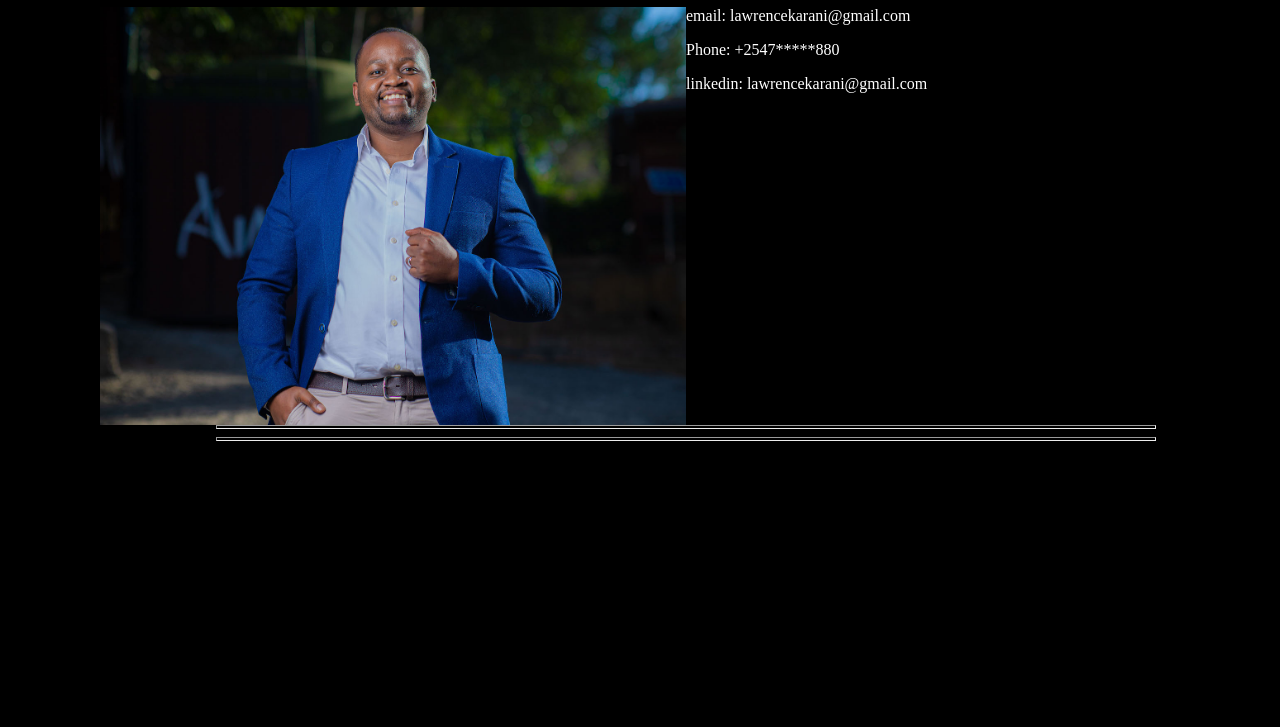
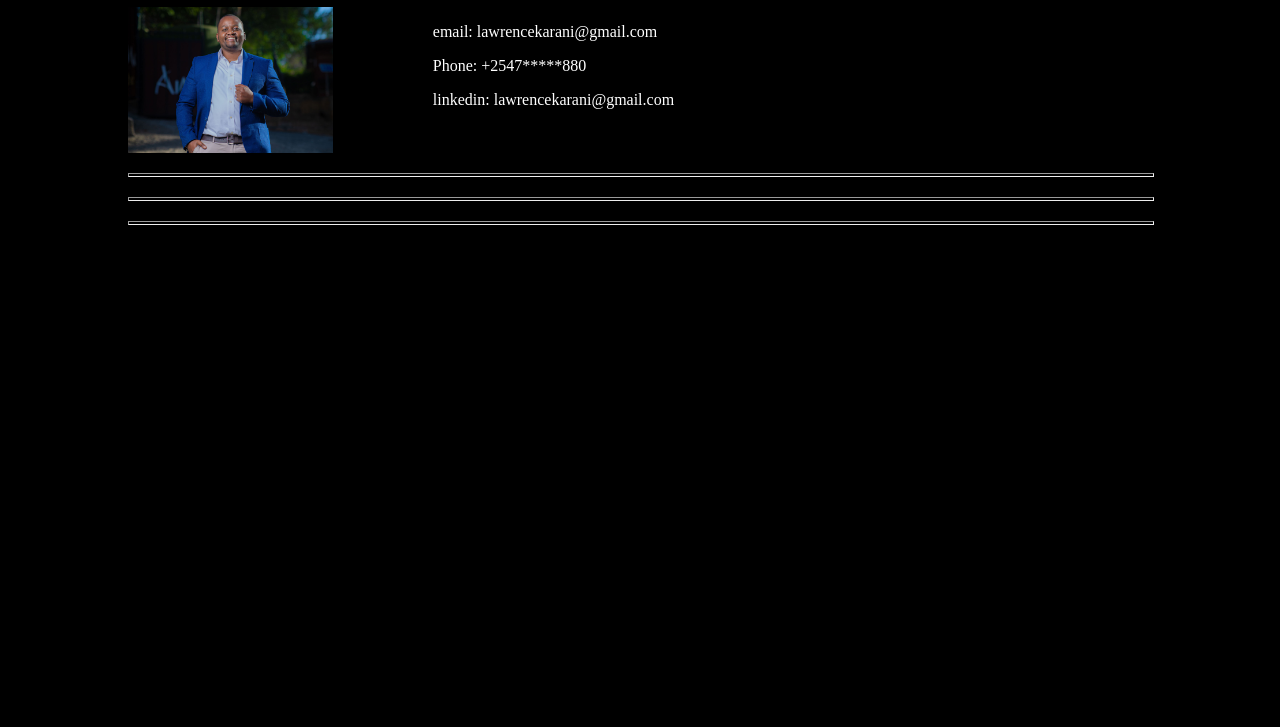
Before and after one commit to Zelawlaw/week1-IP-Portfolio-Landing-Page, a plain HTML site: page index.html in a window 1280 px wide. Shown: the part 73-800 px from the top of the page. Drawn offline with Linux system fonts and the light colour scheme.

Commit message:
modified min width for image and more CSS config

```diff
--- a/css/styles.css
+++ b/css/styles.css
@@ -1,18 +1,37 @@
 body {
   background-color: black;
   color:white;
-  margin-left: 100px;
+  margin-left: 10%;
+  margin-right:10%;
 }
 
 hr {
-  width: 80%;
+  width: 100%;
   height: 2px;
   color: white;
+  margin-top: 20px;
+
+
 }
 
 img {
   float: left;
-  width:50%;
-  height:50%
+  width:20%;
+  min-width: 200px;
+}
 
+.title {
+  align-self: center;
 }
+.section-1 {
+  margin-bottom:100px;
+  margin-top:100px;
+}
+.flex-container{
+  display: flex;
+ }
+
+ .flex-container .contact-info {
+  margin-left:100px;
+
+ }
--- a/index.html
+++ b/index.html
@@ -7,14 +7,18 @@
   </head>
   <body>
     <h1>Lawrence Karani Kinoti</h1>
-    <div>
+    <div class="flex-container">
       <img src="images/profile.jpg" />
-      <p>email: lawrencekarani@gmail.com</p>
-      <p>Phone: +2547*****880</p>
-      <p>linkedin: lawrencekarani@gmail.com</p>
+      <div class="contact-info">
+        <p>email: lawrencekarani@gmail.com</p>
+        <p>Phone: +2547*****880</p>
+        <p>linkedin: lawrencekarani@gmail.com</p>
+      </div>
     </div>
-    <div></div>
     <hr />
+    <div class="projects-section"></div>
+    <hr />
+    <div class="aboutMe-section"></div>
     <hr />
   </body>
 </html>
```
